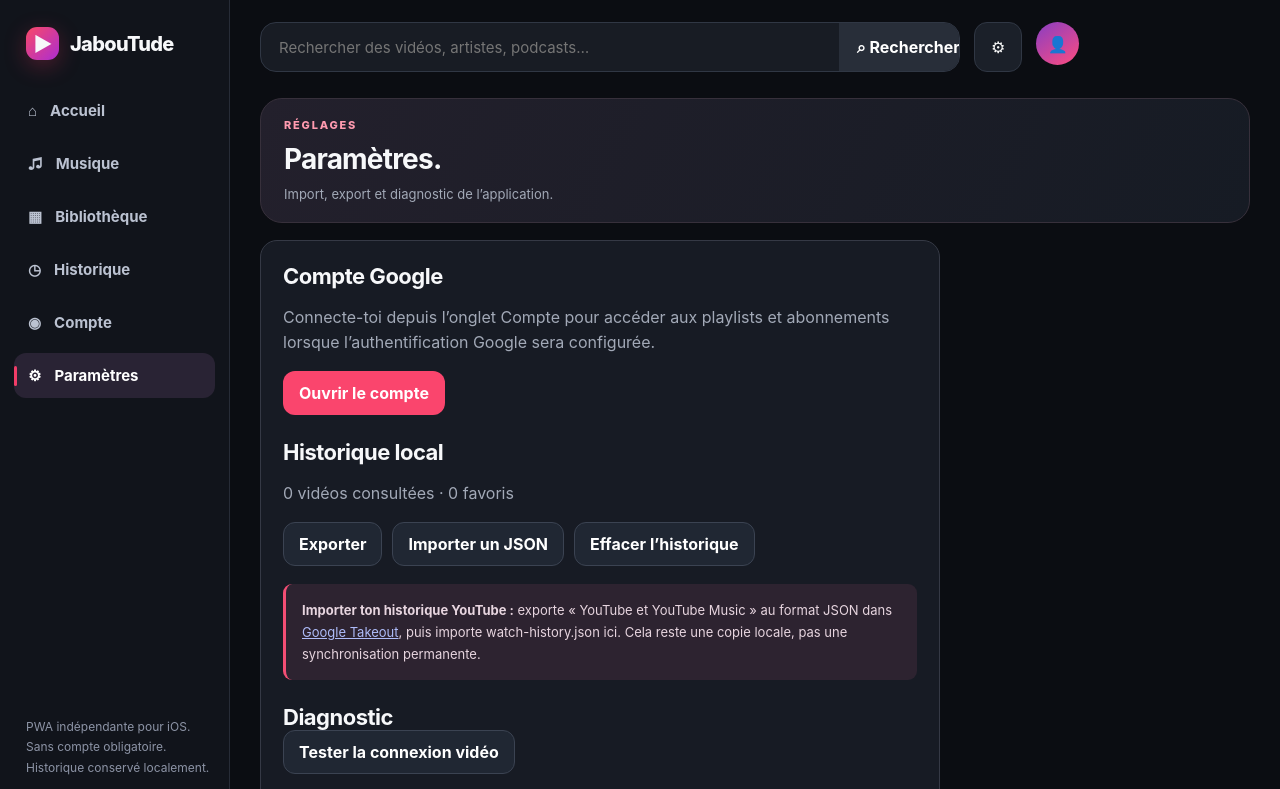
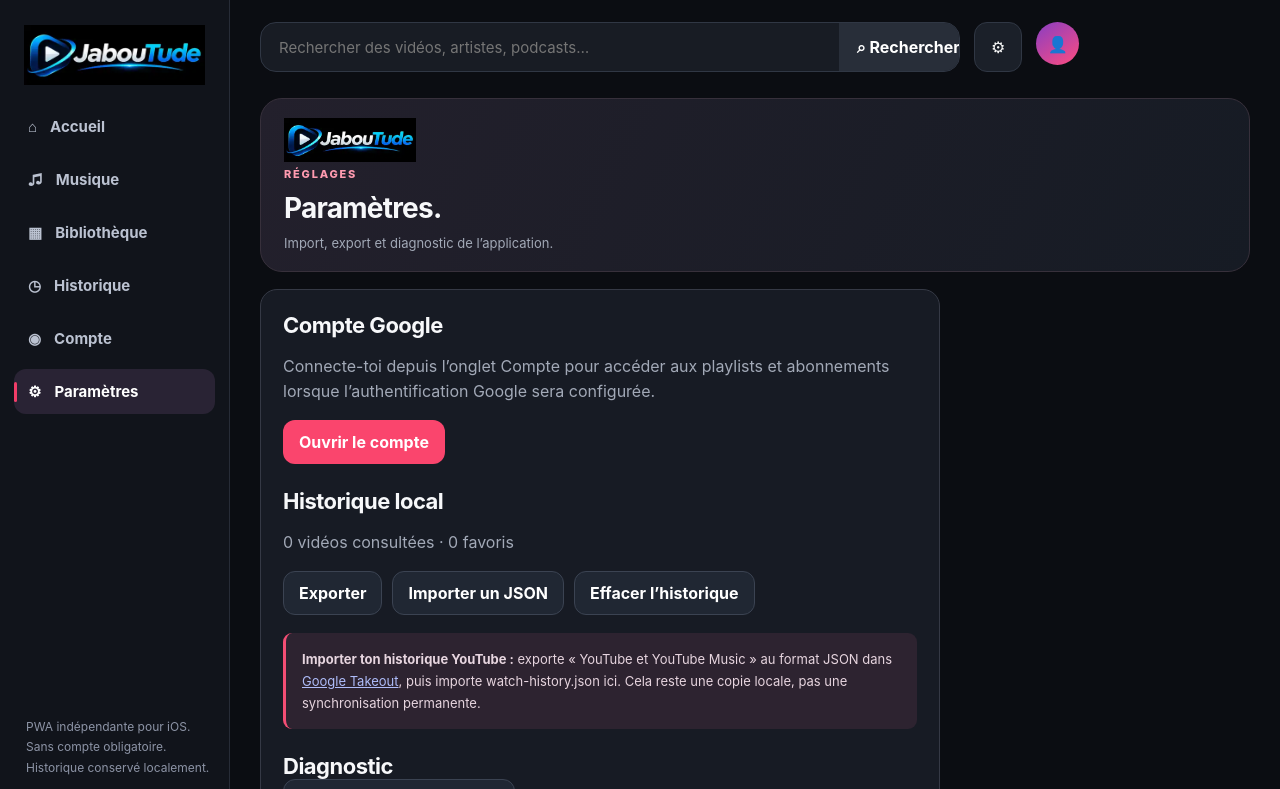
Before and after one commit to zaary07/KRAZLearning, a plain HTML site: page jaboutude/index.html in a window 1280 px wide. Both pictures are taken after a click on the button "Paramètres". Shown: the top 789 px of the page. Drawn offline with Linux system fonts and the light colour scheme; no server answers.

Commit message:
Apply approved JabouTude dark logo and app icon across site, favicon and PWA manifest

```diff
--- a/jaboutude/index.html
+++ b/jaboutude/index.html
@@ -5,7 +5,7 @@
 <meta charset="utf-8"><meta name="viewport" content="width=device-width,initial-scale=1,viewport-fit=cover">
 <meta name="theme-color" content="#0b0d12"><meta name="apple-mobile-web-app-capable" content="yes"><meta name="apple-mobile-web-app-status-bar-style" content="black-translucent">
 <meta name="apple-mobile-web-app-title" content="JabouTude"><meta name="description" content="Lecteur vidéo et musique personnel pour iOS, avec historique local et favoris.">
-<link rel="manifest" href="./manifest.webmanifest"><link rel="icon" type="image/svg+xml" href="./icon.svg">
+<link rel="manifest" href="./manifest.webmanifest"><link rel="icon" type="image/webp" href="./jaboutude-icon.webp?v=6"><link rel="apple-touch-icon" href="./jaboutude-icon.webp?v=6">
 <title>JabouTude — Vidéo & Musique</title>
 <style>
 :root{color-scheme:dark;font-family:-apple-system,BlinkMacSystemFont,Inter,"Segoe UI",sans-serif;background:#0b0d12;color:#f7f8fa}
@@ -85,12 +85,19 @@ main{max-width:1600px;width:100%;margin:0 auto;padding:22px 30px 105px}.top{disp
  .settings{padding:18px 16px}
 }
 
+
+/* Official JabouTude dark identity */
+.brand{padding:0 10px 19px}
+.brand img{display:block;width:195px;height:auto;max-width:100%;object-fit:contain}
+.hero-brand{display:block;width:180px;height:auto;max-height:60px;object-fit:contain;object-position:left center;margin-bottom:9px}
+.hero.compact .hero-brand{width:132px;max-height:44px;margin-bottom:5px}
+@media(max-width:750px){.hero-brand{width:150px;max-height:50px}.hero.compact .hero-brand{display:none}}
 </style>
 </head>
 <body>
 <div class="layout">
 <aside class="sidebar">
-<div class="brand"><span class="brand-icon">▶</span>JabouTude</div>
+<div class="brand"><img src="./jaboutude-logo.webp" width="195" height="65" alt="JabouTude" decoding="async"></div>
 <nav class="nav" id="nav">
 <button data-tab="home" class="active"><span>⌂</span> Accueil</button>
 <button data-tab="music"><span>♫</span> Musique</button>
@@ -106,7 +113,7 @@ main{max-width:1600px;width:100%;margin:0 auto;padding:22px 30px 105px}.top{disp
 <form id="searchForm" class="search"><input id="searchInput" type="search" placeholder="Rechercher des vidéos, artistes, podcasts…" autocomplete="off" aria-label="Recherche"><button aria-label="Rechercher">⌕ Rechercher</button></form>
 <button class="iconbtn" id="settingsTop" aria-label="Paramètres">⚙</button><button class="avatar account-btn" id="accountBtn" aria-label="Compte Google" title="Compte Google">👤</button>
 </header>
-<section class="hero"><div><div class="eyebrow" id="eyebrow">Ton espace personnel</div><h1 id="heading">Tes vidéos, à ta façon.</h1><p class="muted" id="description">Vidéos et musique dans la même application. Recherche libre, favoris, historique local et lecteur intégré.</p></div><div class="heroglyph">▶♫</div></section>
+<section class="hero"><div><img class="hero-brand" src="./jaboutude-logo.webp" width="180" height="60" alt="JabouTude" decoding="async"><div class="eyebrow" id="eyebrow">Ton espace personnel</div><h1 id="heading">Tes vidéos, à ta façon.</h1><p class="muted" id="description">Vidéos et musique dans la même application. Recherche libre, favoris, historique local et lecteur intégré.</p></div><div class="heroglyph">▶♫</div></section>
 <div class="quick-links" id="quickLinks"><button data-q="Actualités France">Actualités</button><button data-q="Musique 2026">Musique</button><button data-q="Technologie">Tech</button><button data-q="Football highlights">Sport</button></div>
 <section id="content"><div class="empty">Chargement des vidéos…</div></section>
 <div class="status" id="status" role="status"></div>
--- a/jaboutude/sw.js
+++ b/jaboutude/sw.js
@@ -1,4 +1,4 @@
-const CACHE="jaboutude-shell-v5";const ASSETS=["./","./index.html","./app.js","./auth.js","./privacy.html","./terms.html","./manifest.webmanifest","./icon.svg"];
+const CACHE="jaboutude-shell-v6";const ASSETS=["./","./index.html","./app.js","./auth.js","./privacy.html","./terms.html","./manifest.webmanifest","./icon.svg","./jaboutude-icon.webp","./jaboutude-logo.webp"];
 self.addEventListener("install",e=>e.waitUntil(caches.open(CACHE).then(c=>c.addAll(ASSETS)).then(()=>self.skipWaiting())));
 self.addEventListener("activate",e=>e.waitUntil(self.clients.claim()));
 self.addEventListener("fetch",e=>{
```
Also changed, not shown: jaboutude/jaboutude-icon.webp (added), jaboutude/jaboutude-logo.webp (added), jaboutude/manifest.webmanifest.
